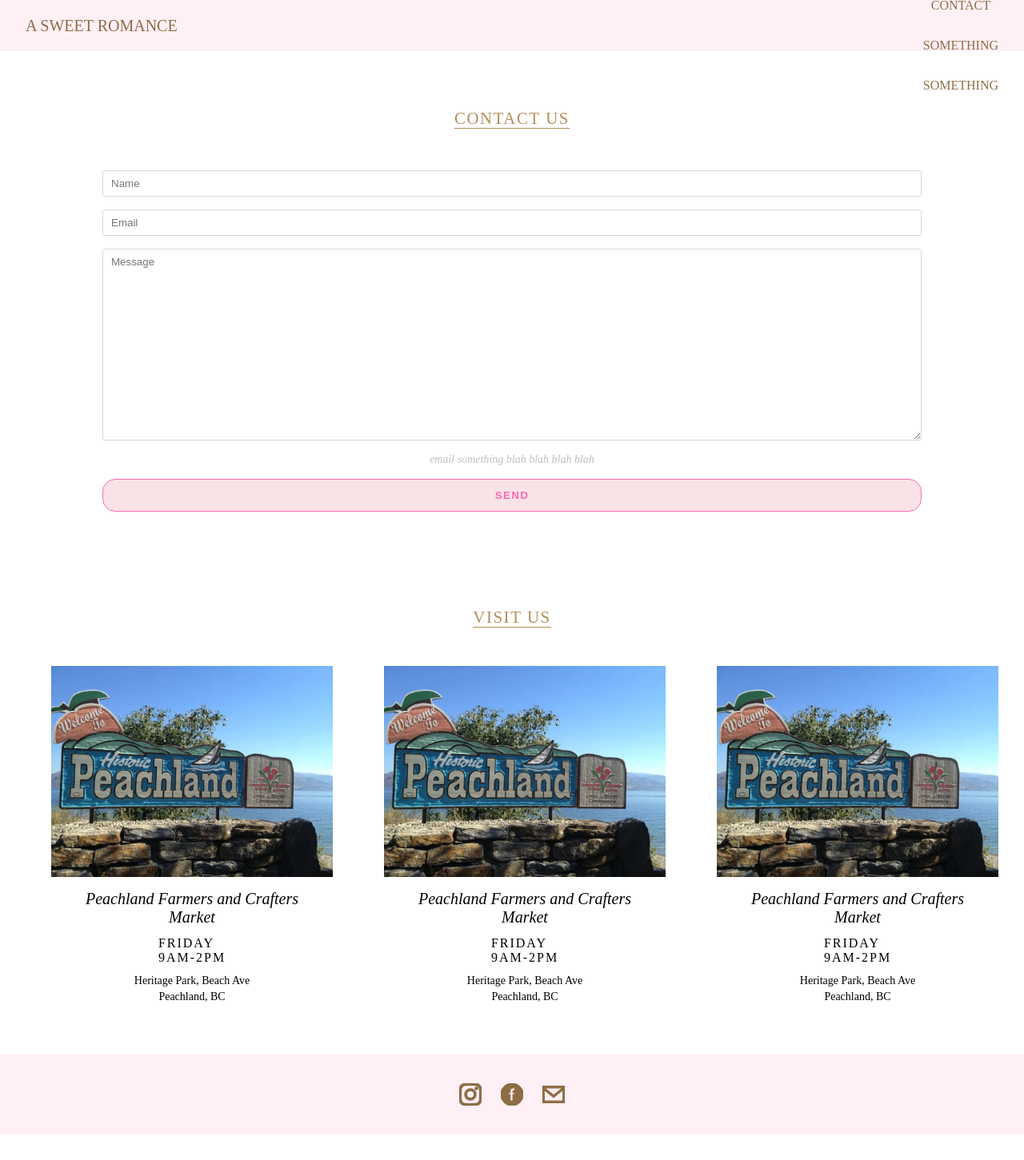
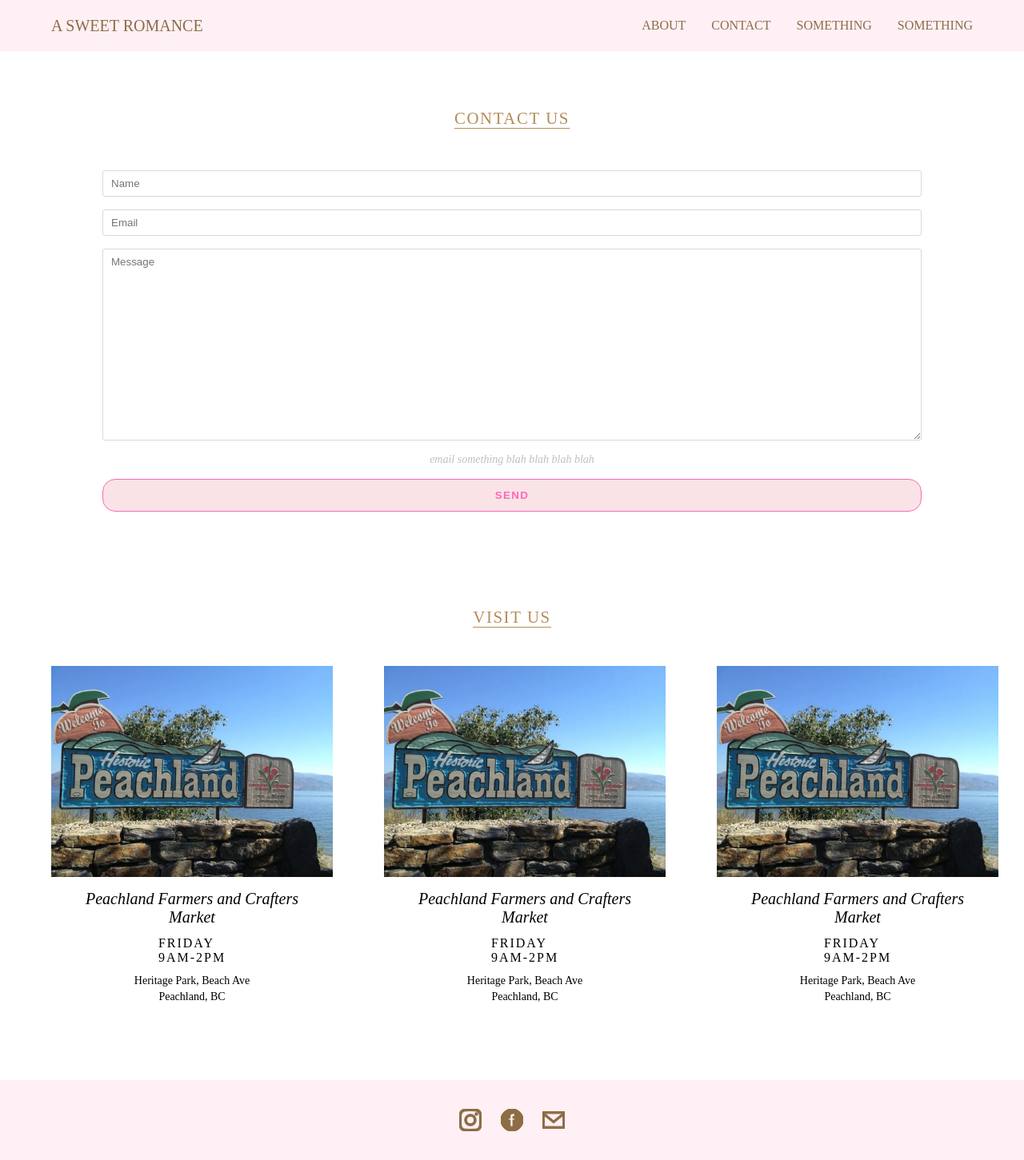
Before and after one commit to Smoopfrog/asweetromance, a React (Create React App) app: page /contact in a window 1280 px wide. Shown: the whole page at 80% size. Before the commit the page ends 1419 px from the top, so only its background shows below. Built offline with nearby package versions, Linux system fonts and the light colour scheme.

Commit message:
change header for large viewport

```diff
--- a/src/App.css
+++ /dev/null
@@ -1,3 +0,0 @@
-.App {
-  width: 100vw;
-}
--- a/src/App.js
+++ b/src/App.js
@@ -5,7 +5,6 @@ import HomePage from "./Components/HomePage/HomePage";
 import { Route, Routes } from "react-router-dom";
 import ContactPage from "./Components/ContactPage/ContactPage";
 import ErrorPage from "./Components/ErrorPage";
-import "./App.css";
 
 function App() {
   return (
--- a/src/Styles/Header.css
+++ b/src/Styles/Header.css
@@ -98,4 +98,14 @@
 .nav-link:hover::after {
   transform: translate3d(0, 0, 0);
   opacity: 0.3;
+}
+
+@media screen and (min-width: 992px) {
+  .header {
+    padding: 0 4rem;
+  }
+  .nav-list {
+    display: flex;
+    flex-direction: row;
+  }
 }/*# sourceMappingURL=Header.css.map */
--- a/src/Styles/LocationCard.css
+++ b/src/Styles/LocationCard.css
@@ -2,8 +2,8 @@
   display: flex;
   flex-direction: column;
   align-items: center;
-  width: 100%;
   margin: 0 2rem;
+  margin-bottom: 2rem;
   border-radius: 5px;
   transition: all 0.2s ease-in;
 }
--- a/src/Styles/LocationCard.scss
+++ b/src/Styles/LocationCard.scss
@@ -2,8 +2,9 @@
   display: flex;
   flex-direction: column;
   align-items: center;
-  width: 100%;
+  // width: 100%;
   margin: 0 2rem;
+  margin-bottom: 2rem;
   border-radius: 5px;
   transition: all 0.2s ease-in;
 }
```
Also changed, not shown: src/Styles/Header.scss (+10 -2 lines), 2 other files (tests, documents, lock files or other folders).
